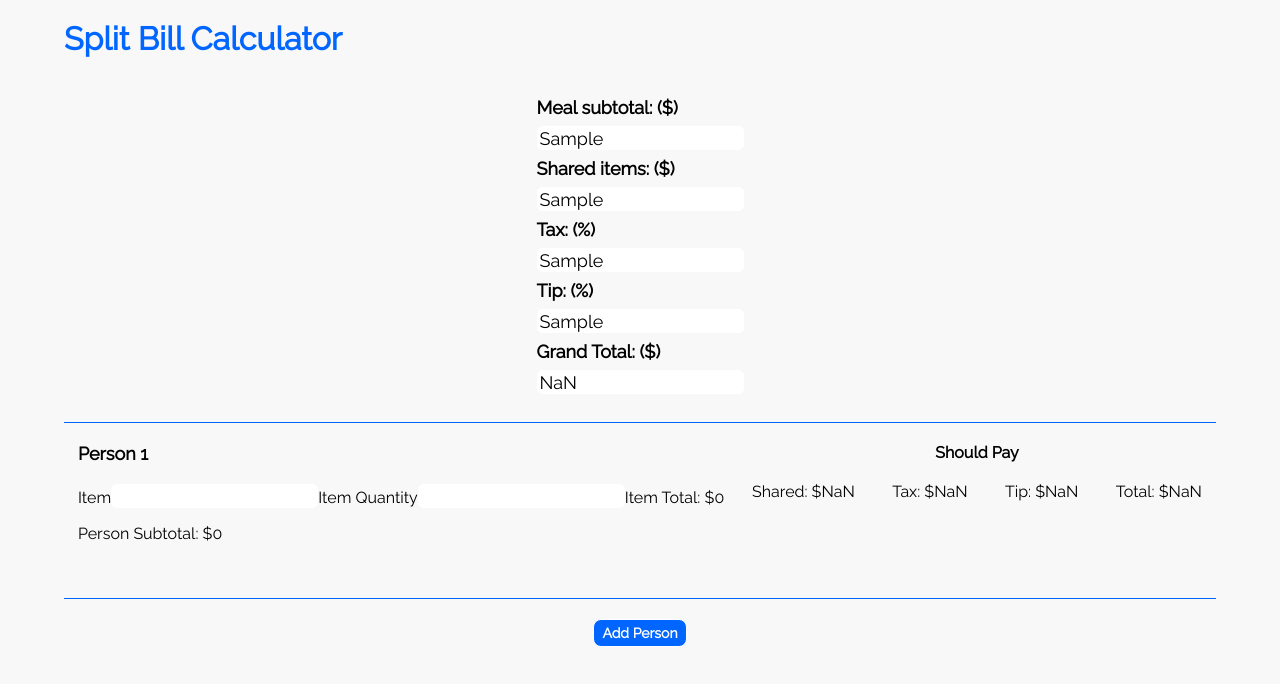
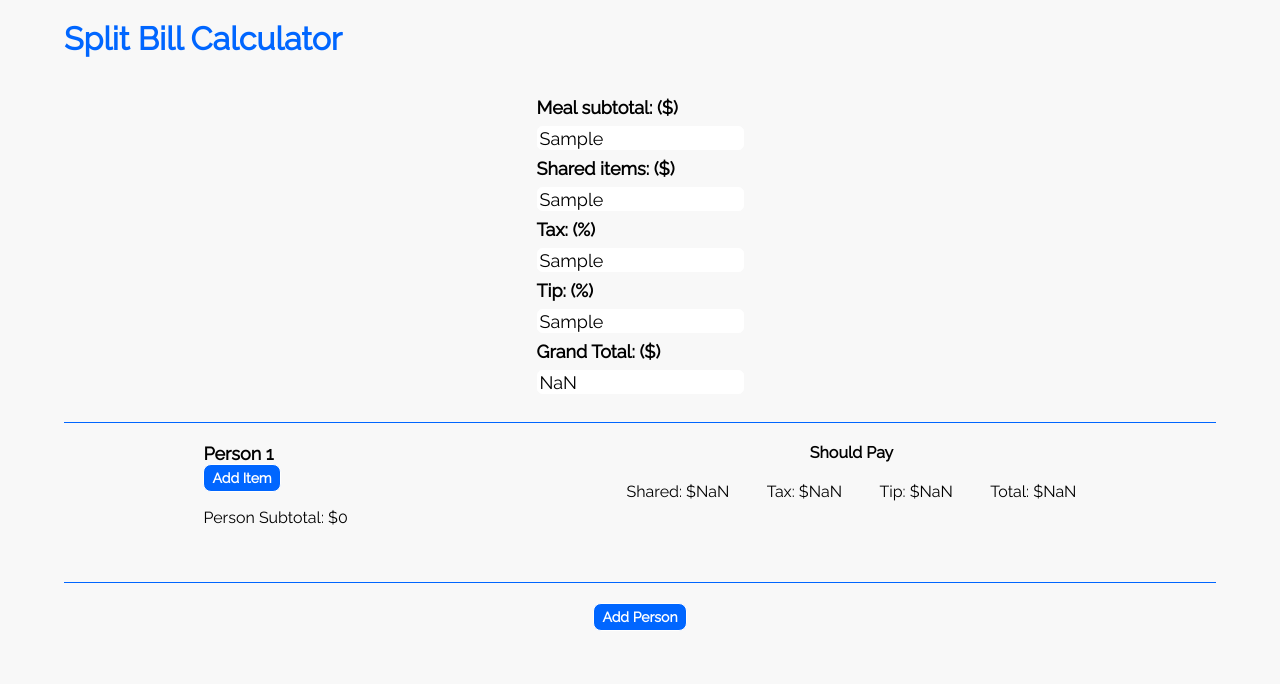
Before and after one commit to jvelis94/tip-calculator, a React (Create React App) app: page / in a window 1280 px wide. Both pictures are taken after typing "Sample", "Sample", "Sample", "Sample" into the empty fields and a click on the button "Add Person". Shown: the top 684 px of the page. Built offline with nearby package versions, Linux system fonts and the light colour scheme.

Commit message:
added ability top add multiple items per person, with small bugs

```diff
--- a/src/Components/Items.js
+++ b/src/Components/Items.js
@@ -1,15 +1,13 @@
 import React from 'react'
 
 export default function Items(props){
-    let item_total = parseFloat(props.item) * parseFloat(props.item_quantity)
         return (
             <div>
                 <form>
                     Item<input name='item' placeholer='0' onChange={props.handleInput}></input>
                     Item Quantity<input name='item_quantity' placeholer='0' onChange={props.handleInput}></input>
-                    <p style={{display: 'inline'}}>Item Total: ${item_total}</p>
+
                 </form>
-
             </div>
         )
 }
--- a/src/Components/Person.js
+++ b/src/Components/Person.js
@@ -6,7 +6,10 @@ class Person extends React.Component {
         super(props);
         this.state = {
             item: 0,
-            item_quantity: 0
+            item_quantity: 0,
+            items_counter: 0,
+            item_totals: [],
+            items_totals_sum: 0
         }
     }
 
@@ -18,29 +21,51 @@ class Person extends React.Component {
         });
     };
 
+    handleAddItemBtn = () => {
+        let items_counter = this.state.items_counter + 1
+        let item_totals = this.state.item_totals.concat([this.renderItemTotal()])
+        const reducer = (accumulator, currentValue) => accumulator + currentValue
+        let items_totals_sum = item_totals.reduce(reducer)
+        this.setState({
+            items_counter: items_counter,
+            item_totals: item_totals,
+            items_totals_sum: items_totals_sum
+        })
+    }
 
+    renderItemTotal = () => {
+        return parseFloat(this.state.item) * parseFloat(this.state.item_quantity)
+    }
 
     render() {
         let shared_total = parseFloat(this.props.shared_items) / this.props.diners +  (parseFloat(this.props.shared_items) / this.props.diners * (this.props.tax/100)) + (parseFloat(this.props.shared_items) / this.props.diners * (this.props.tip/100))
-        let item_total = parseFloat(this.state.item) * parseFloat(this.state.item_quantity)
-        let person_total = parseFloat(item_total) + shared_total + ((parseFloat(item_total)) * (parseFloat(this.props.tax)/100)) + ((parseFloat(item_total)) * (parseFloat(this.props.tip)/100));
+        let person_total = parseFloat(this.state.items_totals_sum) + shared_total + ((parseFloat(this.state.items_totals_sum)) * (parseFloat(this.props.tax)/100)) + ((parseFloat(this.state.items_totals_sum)) * (parseFloat(this.props.tip)/100));
+        let items = []
+        let i = 0
+        while (i < this.state.items_counter) {
+            items.push(
+                <Items
+                        item = {this.state.item}
+                        item_quantity = {this.state.item_quantity}
+                        handleInput = {this.handleInput}
+                />
+            )
+            i++
+        }
         return (
             <div className='person'>
                 <div className='total-details'>
                     <h3>Person {this.props.person_num} </h3>
-                    <Items
-                        item = {this.state.item}
-                        item_quantity = {this.state.item_quantity}
-                        handleInput = {this.handleInput}
-                    />
-                    <p>Person Subtotal: ${item_total}</p><br></br>
+                    {items}
+                    <button onClick = {this.handleAddItemBtn}>Add Item</button>
+                    <p>Person Subtotal: ${this.state.items_totals_sum}</p><br></br>
                 </div>
                 <div className='breakdown'>
                     <h3>Should Pay</h3>
                     <div className='person-details'>
                         <p className='tooltip'>Shared: ${shared_total.toFixed(2)}<span className='tooltiptext'>tax is included in this amount</span></p><br></br>
-                        <p>Tax: ${((parseFloat(this.props.tax)/100) * parseFloat(item_total)).toFixed(2)}</p><br></br>
-                        <p>Tip: ${((parseFloat(this.props.tip)/100) * parseFloat(item_total)).toFixed(2)}</p><br></br>
+                        <p>Tax: ${((parseFloat(this.props.tax)/100) * parseFloat(this.state.items_totals_sum)).toFixed(2)}</p><br></br>
+                        <p>Tip: ${((parseFloat(this.props.tip)/100) * parseFloat(this.state.items_totals_sum)).toFixed(2)}</p><br></br>
                         <p>Total: ${person_total.toFixed(2)}</p>
                     </div>
                 </div>
```
Also changed, not shown: src/Components/PersonAndItems.js (added).
